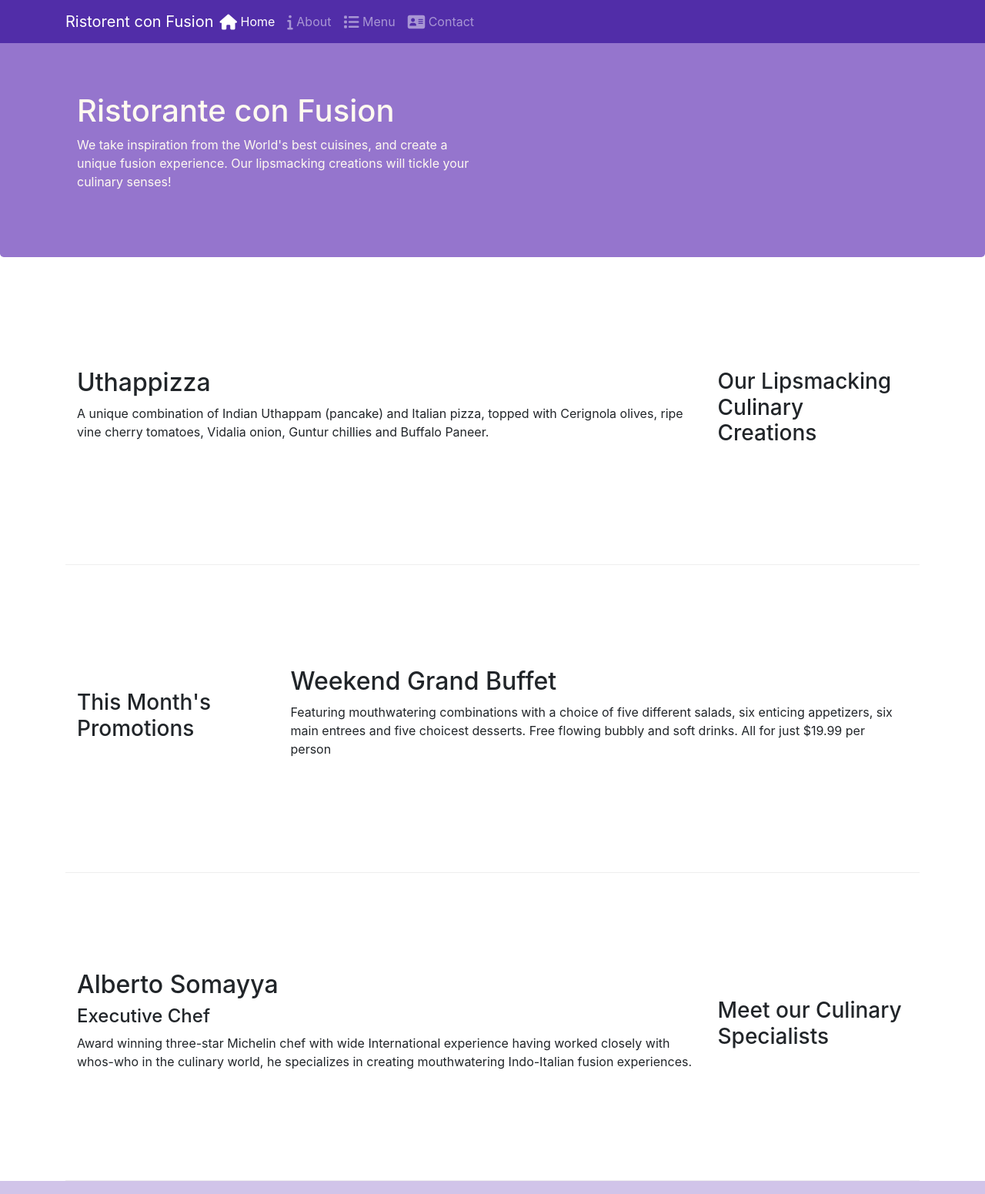
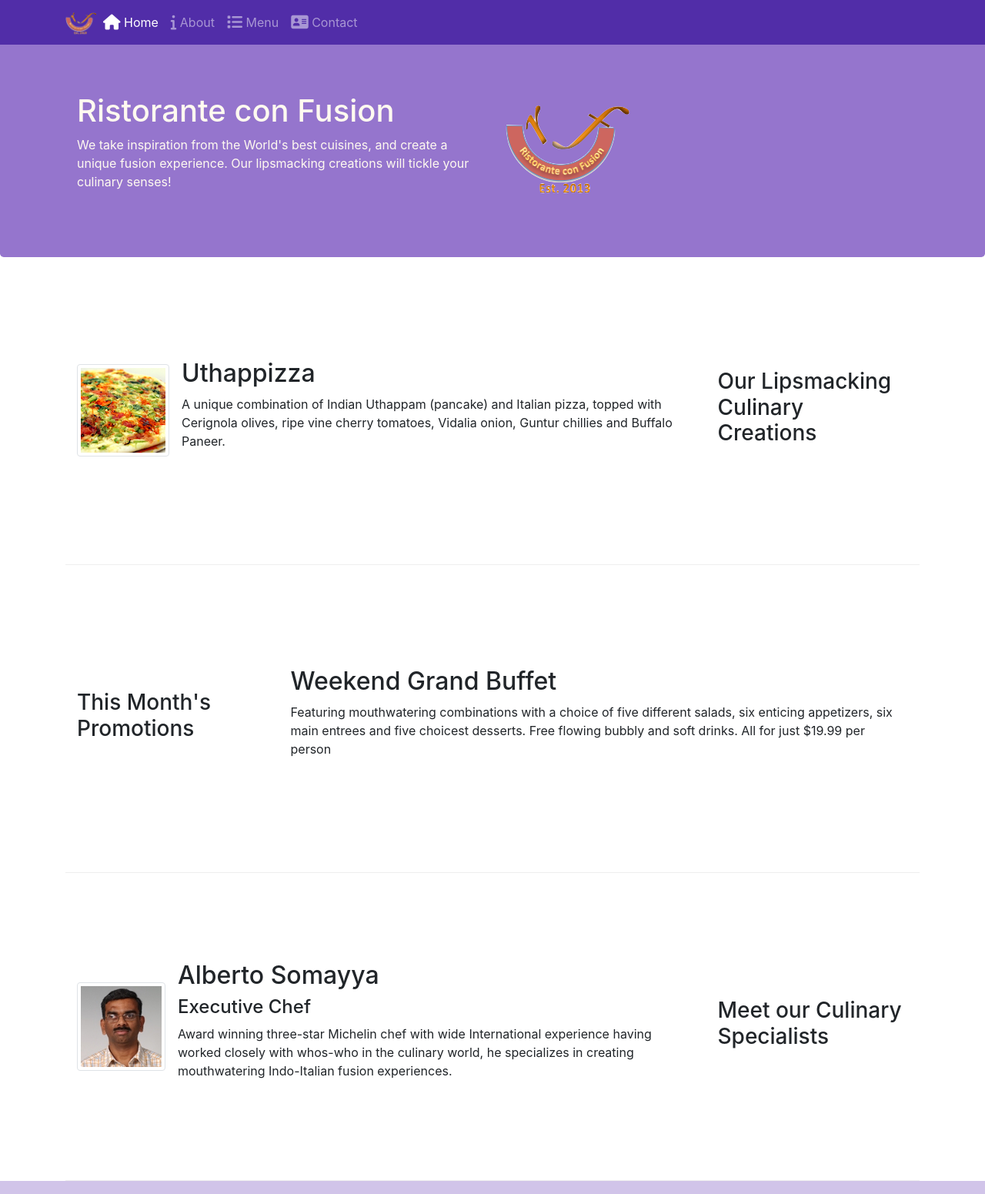
Before and after one commit to lovleshsingh/Coursera_full_stack_web_dev, a plain HTML site: page index.html in a window 1280 px wide. Shown: the top 1551 px of the page at 77% size. Drawn offline with nearby package versions, Linux system fonts and the light colour scheme.

Commit message:
imgs and video

```diff
--- a/index.html
+++ b/index.html
@@ -21,7 +21,7 @@
             <button class="navbar-toggler" type="button" data-toggle="collapse" data-target="#Navbar">
                 <span class="navbar-toggler-icon"></span>
             </button>
-            <a class="navbar-brand mr-auto" href="#">Ristorent con Fusion</a>
+            <a class="navbar-brand mr-auto" href="#"><img src="img/logo.png" height="30" width="41"></a>
             <div class="collapse navbar-collapse" id="Navbar">
                 <ul class="navbar-nav mr-auto">
                     <li class="nav-item active"><a class="nav-link" href="#"><span class="fa fa-home fa-lg"></span> Home</a></li>
@@ -40,7 +40,8 @@
                     <h1>Ristorante con Fusion</h1>
                     <p>We take inspiration from the World's best cuisines, and create a unique fusion experience. Our lipsmacking creations will tickle your culinary senses!</p>
                 </div>
-                <div class="col-12 col-sm">
+                <div class="col-12 col-sm align-self-center">
+                    <img src="img/logo.png" class="img-fluid">
                 </div>
             </div>
         </div>
@@ -52,8 +53,13 @@
                 <h3>Our Lipsmacking Culinary Creations</h3>
             </div>
             <div class="col col-sm order-sm-first col-md">
-                <h2>Uthappizza</h2>
-                <p>A unique combination of Indian Uthappam (pancake) and Italian pizza, topped with Cerignola olives, ripe vine cherry tomatoes, Vidalia onion, Guntur chillies and Buffalo Paneer.</p>
+                <div class="media">
+                    <img class="d-flex mr-3 img-thumbnail align-self-center" src="img/uthappizza.png" alt="uthappizza">
+                    <div class="medi-body">
+                        <h2 class="mt-0">Uthappizza</h2>
+                        <p>A unique combination of Indian Uthappam (pancake) and Italian pizza, topped with Cerignola olives, ripe vine cherry tomatoes, Vidalia onion, Guntur chillies and Buffalo Paneer.</p>
+                    </div>
+                </div>
             </div>
         </div>
 
@@ -73,9 +79,14 @@
                 <h3>Meet our Culinary Specialists</h3>
             </div>
             <div class="col col-sm order-sm-first col-md">
-                <h2>Alberto Somayya</h2>
-                <h4>Executive Chef</h4>
-                <p>Award winning three-star Michelin chef with wide International experience having worked closely with whos-who in the culinary world, he specializes in creating mouthwatering Indo-Italian fusion experiences. </p>
+                <div class="media">
+                    <img class="d-flex mr-3 img-thumbnail align-self-center" src="img/alberto.png" alt="alberto">
+                    <div class="medi-body">
+                        <h2 class="mt-0">Alberto Somayya</h2>
+                        <h4>Executive Chef</h4>
+                        <p>Award winning three-star Michelin chef with wide International experience having worked closely with whos-who in the culinary world, he specializes in creating mouthwatering Indo-Italian fusion experiences. </p>
+                    </div>
+                </div>
             </div>
         </div>
     </div>
```
Also changed, not shown: aboutus.html (+3 -2 lines), contactus.html (+3 -2 lines), img/alberto.png (added), img/buffet.png (added), img/logo.png (added), img/uthappizza.png (added), 1 other file.
